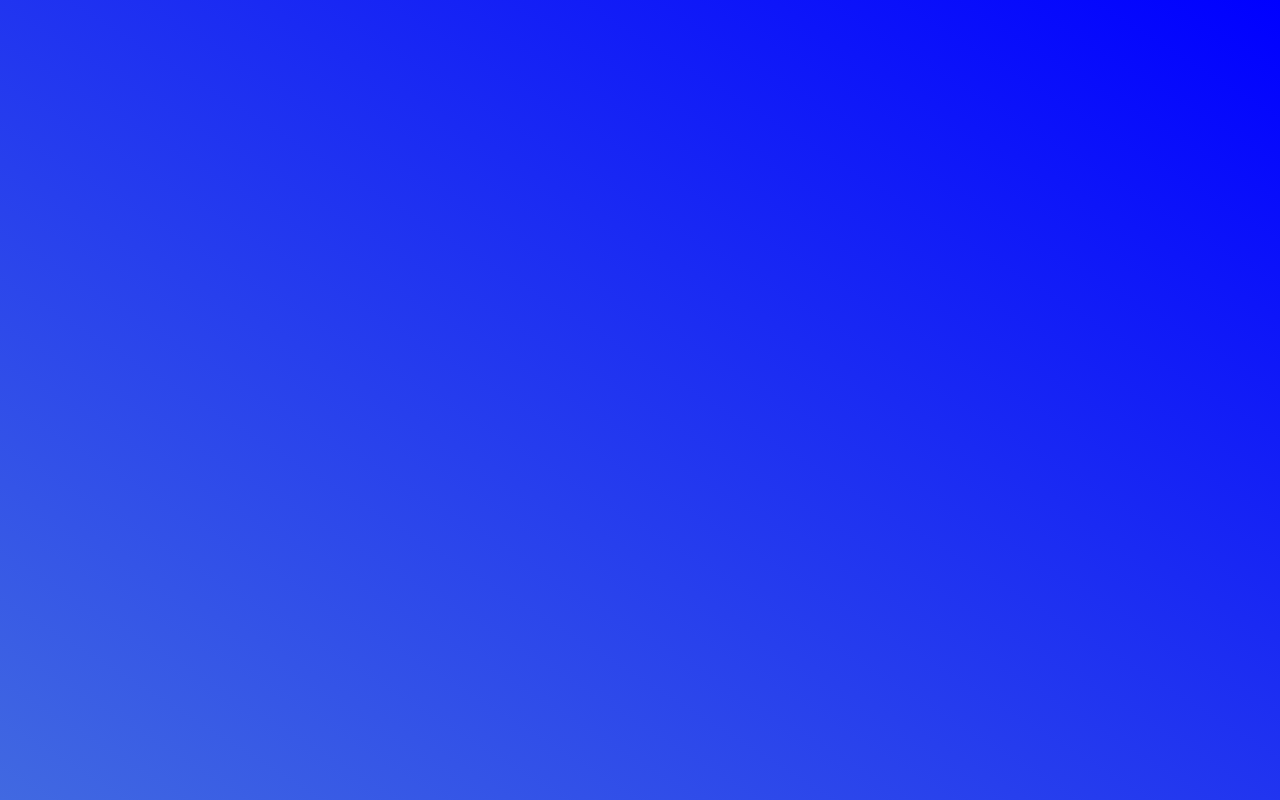
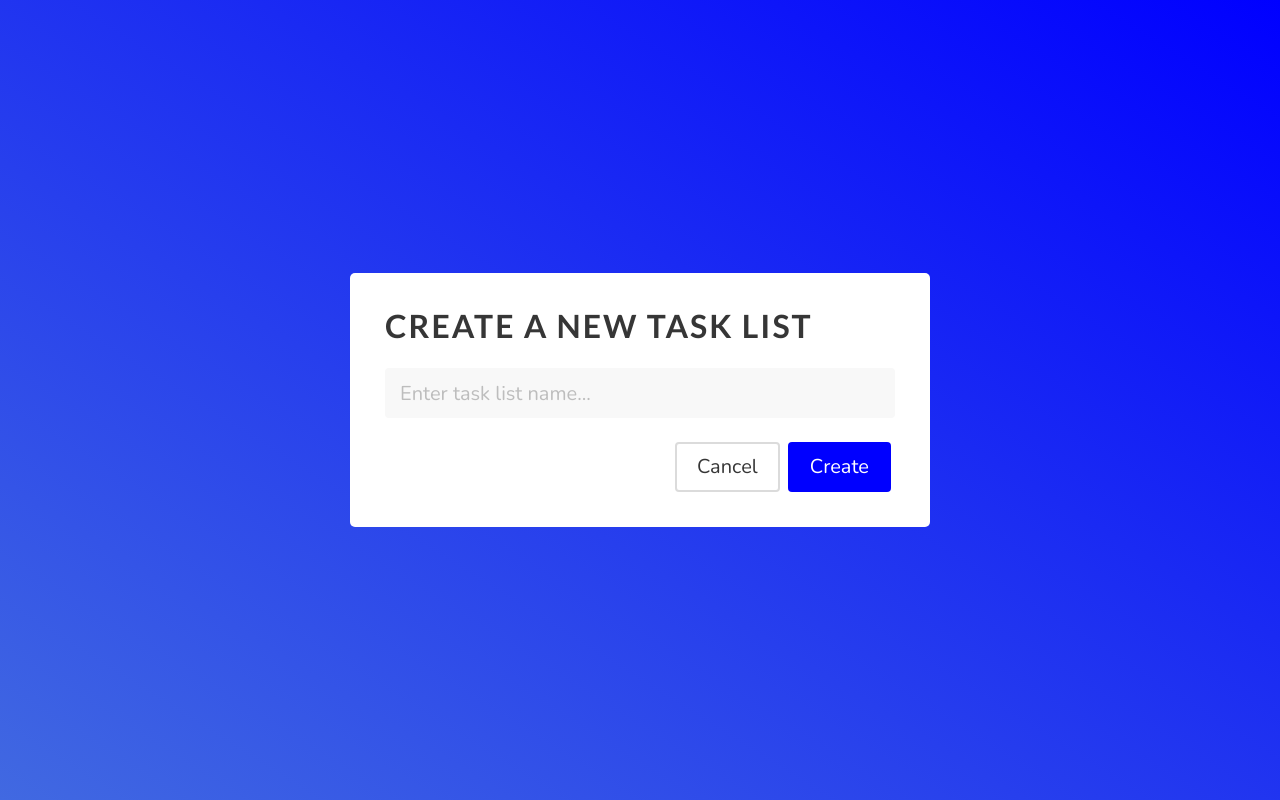
Before and after one commit to jsantana21/Task-List-Manager-Application, an Angular app in the folder task-angular-frontend/: page /new-task-list in a window 1280 px wide. Before the commit this address led to /. Built offline with nearby package versions, Linux system fonts and the light colour scheme.

Commit message:
Create New Task List page created

```diff
--- a/task-angular-frontend/src/app/app-routing.module.ts
+++ b/task-angular-frontend/src/app/app-routing.module.ts
@@ -1,9 +1,11 @@
 import { NgModule } from '@angular/core';
 import { Routes, RouterModule } from '@angular/router';
+import { NewTaskListComponent } from './pages/new-task-list/new-task-list.component';
 import { TaskViewerComponent } from './pages/task-viewer/task-viewer.component';
 
 const routes: Routes = [
-  {path: '', component: TaskViewerComponent}
+  {path: '', component: TaskViewerComponent},
+  { path: 'new-task-list', component: NewTaskListComponent }
 ];
 
 @NgModule({
--- a/task-angular-frontend/src/app/app.module.ts
+++ b/task-angular-frontend/src/app/app.module.ts
@@ -6,12 +6,14 @@ import { AppComponent } from './app.component';
 import { TaskViewerComponent } from './pages/task-viewer/task-viewer.component';
 
 import { HttpClientModule } from '@angular/common/http';
+import { NewTaskListComponent } from './pages/new-task-list/new-task-list.component';
 
 
 @NgModule({
   declarations: [
     AppComponent,
-    TaskViewerComponent
+    TaskViewerComponent,
+    NewTaskListComponent
   ],
   imports: [
     BrowserModule,
--- /dev/null
+++ b/task-angular-frontend/src/app/pages/new-task-list/new-task-list.component.html
@@ -0,0 +1,16 @@
+<div class="centered-content">
+
+    <div class="modal-box">
+        <h1 class="title">
+            Create a new task list
+        </h1>
+
+        <input #listTitleInput class="input has-background-light is-medium" type="text" placeholder="Enter task list name...">
+        <br><br>
+        <div class="buttons is-right">
+          <button class="button is-medium" >Cancel</button>
+          <button class="button is-primary has-text-white is-medium" (click)="createList(listTitleInput.value)">Create</button>
+        </div>
+
+    </div>
+</div>
--- /dev/null
+++ b/task-angular-frontend/src/app/pages/new-task-list/new-task-list.component.scss
@@ -0,0 +1,8 @@
+.modal-box{
+    border-radius: 5px;
+    min-height: 200px;
+    width: 100%;
+    max-width: 580px;
+    background: white;
+    padding: 35px;
+}
--- /dev/null
+++ b/task-angular-frontend/src/app/pages/new-task-list/new-task-list.component.ts
@@ -0,0 +1,15 @@
+import { Component, OnInit } from '@angular/core';
+
+@Component({
+  selector: 'app-new-task-list',
+  templateUrl: './new-task-list.component.html',
+  styleUrls: ['./new-task-list.component.scss']
+})
+export class NewTaskListComponent implements OnInit {
+
+  constructor() { }
+
+  ngOnInit(): void {
+  }
+
+}
--- a/task-angular-frontend/src/app/pages/task-viewer/task-viewer.component.scss
+++ b/task-angular-frontend/src/app/pages/task-viewer/task-viewer.component.scss
@@ -1,12 +1,4 @@
 @import '../../../main-styles.scss';
-
-.centered-content{
-    display: flex;
-    justify-content: center;
-    align-items: center;
-    height: 100%;
-    width: 100%;
-}
 
 .task-manager-box{
     display: flex;
--- a/task-angular-frontend/src/main-styles.scss
+++ b/task-angular-frontend/src/main-styles.scss
@@ -66,3 +66,11 @@ html, body {
     max-width: 350px;
 
 }
+
+.centered-content{
+    display: flex;
+    justify-content: center;
+    align-items: center;
+    height: 100%;
+    width: 100%;
+}
```
Also changed, not shown: 2 other files (tests, documents, lock files or other folders).
